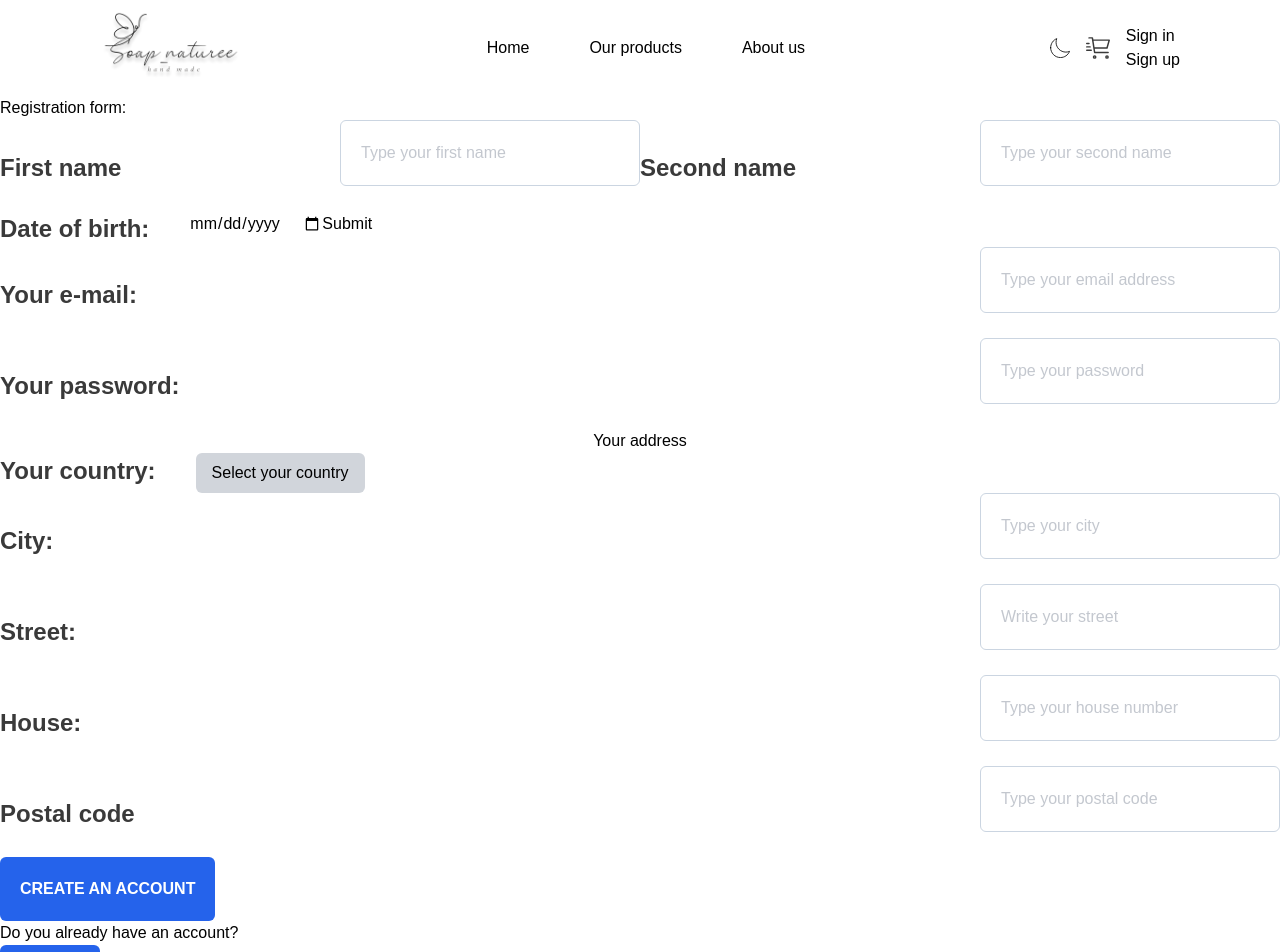
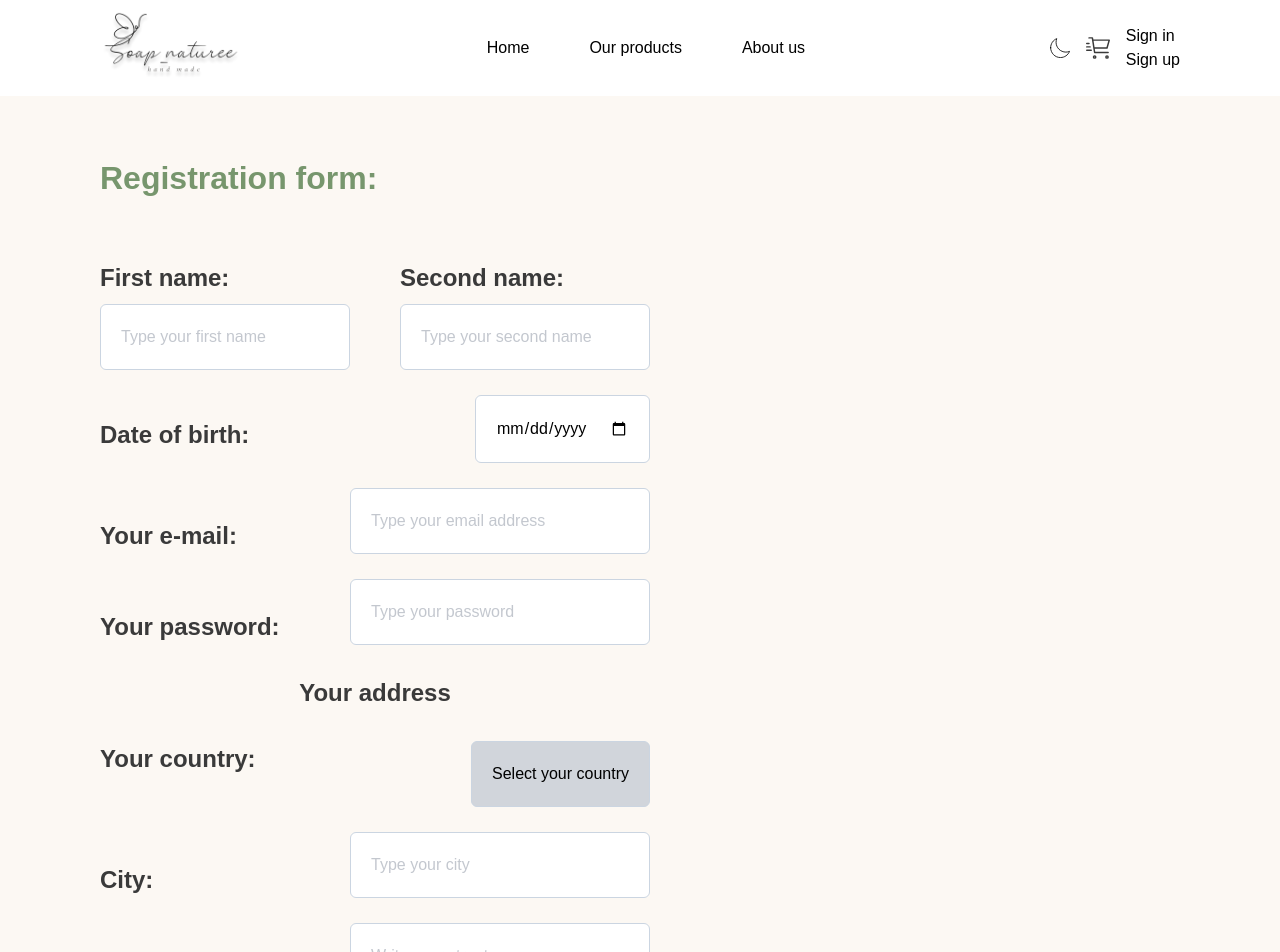
Before and after one commit to anastakozz/soap_naturee, a React (Create React App) app in the folder rs-soap-shop/: page /sign-up in a window 1280 px wide. Shown: the top 952 px of the page. Built offline with nearby package versions, Linux system fonts and the light colour scheme.

Commit message:
feat: improve registration form layout

```diff
--- a/rs-soap-shop/src/components/forms/Input.tsx
+++ b/rs-soap-shop/src/components/forms/Input.tsx
@@ -18,18 +18,21 @@ export const Input = ({ name, label, type, id, placeholder, validation, classNam
   const inputTailwind = 'p-5 font-medium rounded-md w-full border border-slate-300 placeholder:opacity-60'
 
   return (
+
     <div className={cn('flex flex-col w-full gap-2 md:flex-row md:justify-between md: mb-esm', className)}>
       <div className='flex justify-between items-end'>
         <label htmlFor={id} className='font-semibold text-h4 text-grayLColor whitespace-nowrap'>
           {label}
         </label>
+
         <div className={'md:hidden'}>
           <AnimatePresence mode='wait' initial={false}>
             {isInvalid && <InputError message={inputErrors.error.message} key={inputErrors.error.message} />}
           </AnimatePresence>
         </div>
       </div>
-      <div className={'w-inputWidth'}>
+
+      <div className={'w-inputs'}>
         <div className={'hidden md:block w-big'}>
           <AnimatePresence mode='wait' initial={false}>
             {isInvalid && <InputError message={inputErrors.error.message} key={inputErrors.error.message} />}
@@ -44,6 +47,7 @@ export const Input = ({ name, label, type, id, placeholder, validation, classNam
           {...register(name, validation)}
         />
       </div>
+
     </div>
   )
 }
--- /dev/null
+++ b/rs-soap-shop/src/components/forms/inputColumn.tsx
@@ -0,0 +1,72 @@
+import cn from 'classnames'
+import { findInputError } from '../../utils/findInputError'
+import { useFormContext } from 'react-hook-form'
+import { AnimatePresence, motion } from 'framer-motion'
+import { MdError } from 'react-icons/md'
+import { InputProps, InputErrorProps, InputErrorObject } from '../../lib/interfaces'
+import { isFormInvalid } from '../../utils/isFormInvalid'
+
+export const InputColumn = ({ name, label, type, id, placeholder, validation, className }: InputProps) => {
+  const {
+    register,
+    formState: { errors }
+  } = useFormContext()
+
+  const inputErrors = findInputError(errors, name) as InputErrorObject
+  const isInvalid = isFormInvalid(inputErrors)
+
+  const inputTailwind = 'p-5 font-medium rounded-md w-inputs border border-slate-300 placeholder:opacity-60 md:w-inputName'
+
+  return (
+
+    <div className={cn('flex w-inputs gap-2 flex-col md:justify-between md: mb-esm', className)}>
+      <div className='flex justify-between items-end'>
+        <label htmlFor={id} className='font-semibold text-h4 text-grayLColor whitespace-nowrap'>
+          {label}
+        </label>
+
+        <div className={'md:hidden'}>
+          <AnimatePresence mode='wait' initial={false}>
+            {isInvalid && <InputError message={inputErrors.error.message} key={inputErrors.error.message} />}
+          </AnimatePresence>
+        </div>
+      </div>
+
+      <div className={'w-inputs'}>
+        <div className={'hidden md:block w-big'}>
+          <AnimatePresence mode='wait' initial={false}>
+            {isInvalid && <InputError message={inputErrors.error.message} key={inputErrors.error.message} />}
+          </AnimatePresence>
+        </div>
+
+        <input
+          id={id}
+          type={type}
+          className={cn(inputTailwind)}
+          placeholder={placeholder}
+          {...register(name, validation)}
+        />
+      </div>
+
+    </div>
+  )
+}
+
+const InputError = ({ message }: InputErrorProps) => {
+  return (
+    <motion.p
+      className='flex items-center gap-1 px-2 font-semibold text-red-500 bg-red-100 rounded-md'
+      {...framerError}
+    >
+      <MdError />
+      {message}
+    </motion.p>
+  )
+}
+
+const framerError = {
+  initial: { opacity: 0, y: 10 },
+  animate: { opacity: 1, y: 0 },
+  exit: { opacity: 0, y: 10 },
+  transition: { duration: 0.2 }
+}
--- a/rs-soap-shop/src/components/forms/loginForm/LoginForm.tsx
+++ b/rs-soap-shop/src/components/forms/loginForm/LoginForm.tsx
@@ -13,9 +13,10 @@ export const LoginForm = () => {
 
   return (
     <FormProvider {...methods}>
-      <form onSubmit={e => e.preventDefault()} noValidate autoComplete='off' className='container px-sm py-sm md:px-big md:py-bigY '>
+      <form onSubmit={e => e.preventDefault()} noValidate autoComplete='off' className='bg-secondaryColor'>
+        <div className='container px-sm py-sm md:px-big md:py-bigY'>
           <h3 className={'text-accentColor text-h3 font-bold pb-bigY'}>Sign In form:</h3>
-        <div className={'md:w-formWidth'}>
+          <div className={'md:w-form'}>
             <Input {...emailValidation} />
             <Input {...passwordValidation} />
           </div>
@@ -26,6 +27,7 @@ export const LoginForm = () => {
           <div className={'my-sm'}>
             <EmptyButton to={'/sign-up'}>CREATE AN ACCOUNT</EmptyButton>
           </div>
+        </div>
       </form>
     </FormProvider>
   )
--- a/rs-soap-shop/src/components/forms/registrationForm/RegistrationForm.tsx
+++ b/rs-soap-shop/src/components/forms/registrationForm/RegistrationForm.tsx
@@ -4,6 +4,8 @@ import { emailValidation, nameValidation, numValidation, passwordValidation } fr
 import DatePicker from './dateInput'
 import Dropdown from './dropDown'
 import React from 'react'
+import {InputColumn} from '../inputColumn';
+import EmptyButton from '../../buttons/emptyButton';
 
 export const RegistrationForm = () => {
   const methods = useForm()
@@ -14,38 +16,36 @@ export const RegistrationForm = () => {
 
   return (
     <FormProvider {...methods}>
-      <form onSubmit={e => e.preventDefault()} noValidate autoComplete='off' className='container'>
-        <h3>Registration form:</h3>
-        <div className={'flex'}>
-          <Input {...nameValidation} label='First name' placeholder='Type your first name' />
-          <Input {...nameValidation} label='Second name' placeholder='Type your second name' />
+      <form onSubmit={e => e.preventDefault()} noValidate autoComplete='off' className='bg-secondaryColor'>
+        <div className='container px-sm py-sm md:px-big md:py-bigY'>
+          <h3 className={'text-accentColor text-h3 font-bold pb-bigY'}>Registration form:</h3>
+          <div className={'md:w-form'}>
+            <div className={'md:flex justify-between'}>
+              <InputColumn {...nameValidation} label='First name:' placeholder='Type your first name' />
+              <InputColumn {...nameValidation} label='Second name:' placeholder='Type your second name' />
             </div>
-        <DatePicker />
+            <DatePicker control={methods.control} />
             <Input {...emailValidation} />
             <Input {...passwordValidation} />
-        <h3 className={'text-center'}>Your address</h3>
-        <div className={'flex'}>
-          <h3 className={'font-semibold text-h4 text-grayLColor whitespace-nowrap mr-10'}>Your country:</h3>
-          <Dropdown />
+            <h4 className={'text-h4 text-grayLColor font-bold my-sm text-center'}>Your address</h4>
+            <div className={'md:flex mb-esm justify-between'}>
+              <h4 className={'mb-min font-semibold text-h4 text-grayLColor whitespace-nowrap mr-10 md:mb-0'}>Your country:</h4>
+              <Dropdown control={methods.control} />
             </div>
 
             <Input {...nameValidation} label='City:' placeholder='Type your city' />
             <Input {...nameValidation} label='Street:' placeholder='Write your street' />
             <Input {...nameValidation} label='House:' placeholder='Type your house number' />
             <Input {...numValidation} label='Postal code' placeholder='Type your postal code' />
-        <button
-          onClick={onSubmit}
-          className='flex items-center gap-1 p-5 font-semibold text-white bg-blue-600 rounded-md hover:bg-blue-800'
-        >
-          CREATE AN ACCOUNT
-        </button>
-        <p>Do you already have an account?</p>
-        <button
-          onClick={onSubmit}
-          className='flex items-center gap-1 p-5 font-semibold text-white bg-blue-600 rounded-md hover:bg-blue-800'
-        >
-          SIGN IN
-        </button>
+            <div className={'my-sm'}>
+              <EmptyButton onClick={onSubmit}>CREATE AN ACCOUNT</EmptyButton>
+            </div>
+            <p className={'text-h4 font-semibold text-grayLColor'}>Do you already have an account?</p>
+            <div className={'my-sm'}>
+              <EmptyButton to={'/sign-in'}>SIGN IN</EmptyButton>
+            </div>
+          </div>
+          </div>
       </form>
     </FormProvider>
   )
--- a/rs-soap-shop/src/components/forms/registrationForm/dateInput.tsx
+++ b/rs-soap-shop/src/components/forms/registrationForm/dateInput.tsx
@@ -1,42 +1,28 @@
-import React, { useState } from 'react'
-import 'react-datepicker/dist/react-datepicker.css'
+import { Controller, Control } from 'react-hook-form';
 
-function DatePicker() {
-  const [selectedDate, setSelectedDate] = useState('')
-  const [validationError, setValidationError] = useState('')
-
-  const handleDateChange = (event: React.ChangeEvent<HTMLInputElement>) => {
-    const inputValue = event.target.value
-    setSelectedDate(inputValue)
-    setValidationError('')
-  }
-
-  const handleSubmit = () => {
-    if (!selectedDate) {
-      setValidationError('Date is required')
-    } else {
-      const date = new Date(selectedDate)
-      if (isNaN(date.getTime())) {
-        setValidationError('Invalid date format')
-      } else if (date.getFullYear() < 1900) {
-        setValidationError('Year must be 1900 or later')
-      } else {
-        setValidationError('')
-      }
-    }
-  }
-
+const DatePicker = ({ control }: { control: Control }) => {
   return (
-    <div className={'flex'}>
-      <h2 className={'font-semibold text-h4 text-grayLColor whitespace-nowrap mr-10'}>Date of birth:</h2>
-      <div>
-        <input type='date' value={selectedDate} onChange={handleDateChange} required />
-        {validationError && <p style={{ color: 'red' }}>{validationError}</p>}
-        {selectedDate && !validationError && <p>Selected Date: {selectedDate}</p>}
-        <button onClick={handleSubmit}>Submit</button>
-      </div>
-    </div>
-  )
+    <Controller
+      name='selectedDate'
+      control={control}
+      rules={{ required: 'Date is required' }}
+      render={({ field, fieldState }) => (
+        <div className={'md:flex justify-between items-end mb-esm'}>
+          <h2 className={'mb-min font-semibold text-h4 text-grayLColor whitespace-nowrap mr-10'}>Date of birth:</h2>
+          <div>
+            <input
+              type='date'
+              className={'p-5 font-medium rounded-md w-full border border-slate-300 placeholder:opacity-60'}
+              {...field}
+              required
+            />
+            {fieldState.error && <p style={{ color: 'red' }}>{fieldState.error.message}</p>}
+            {field.value && !fieldState.error && <p>Selected Date: {field.value}</p>}
+          </div>
+        </div>
+      )}
+    />
+  );
 }
 
-export default DatePicker
+export default DatePicker;
--- a/rs-soap-shop/src/components/forms/registrationForm/dropDown.tsx
+++ b/rs-soap-shop/src/components/forms/registrationForm/dropDown.tsx
@@ -1,21 +1,33 @@
-import React, { useState } from 'react'
+import React, { useState } from 'react';
+import { Controller, Control } from 'react-hook-form';
 
-const Dropdown = () => {
-  const [isOpen, setIsOpen] = useState(false)
-  const [selectedOption, setSelectedOption] = useState(null)
+interface DropdownProps {
+  control: Control;
+}
+
+const Dropdown = ({ control }: DropdownProps) => {
+  const [isOpen, setIsOpen] = useState(false);
+  const [selectedOption, setSelectedOption] = useState(null);
 
   const toggleDropdown = () => {
-    setIsOpen(!isOpen)
-  }
+    setIsOpen(!isOpen);
+  };
 
   const handleOptionSelect = (option: string) => {
-    setSelectedOption(option)
-    setIsOpen(false)
-  }
+    setSelectedOption(option);
+    setIsOpen(false);
+  };
 
   return (
     <div className='relative'>
-      <button onClick={toggleDropdown} className='bg-gray-300 hover:bg-gray-400 px-4 py-2 rounded-md'>
+      <Controller
+        name='selectedCountry'
+        control={control}
+        rules={{ required: 'Please select a country' }}
+        defaultValue=''
+        render={({fieldState }) => (
+          <div className='relative'>
+            <button onClick={toggleDropdown} className='font-medium rounded-md w-full border border-slate-300 bg-gray-300 hover:bg-gray-400 p-5'>
               {selectedOption || 'Select your country'}
             </button>
 
@@ -32,8 +44,14 @@ const Dropdown = () => {
                 </li>
               </ul>
             )}
+
+            {fieldState.error && <p style={{ color: 'red' }}>{fieldState.error.message}</p>}
           </div>
-  )
-}
+        )}
+      />
 
-export default Dropdown
+    </div>
+  );
+};
+
+export default Dropdown;
--- a/rs-soap-shop/tailwind.config.js
+++ b/rs-soap-shop/tailwind.config.js
@@ -34,8 +34,9 @@ module.exports = {
       },
       width: {
         big: '100px',
-        formWidth: '550px',
-        inputWidth: '300px'
+        form: '550px',
+        inputs: '300px',
+        inputName: '250px'
       },
       padding: {
         sm: '25px',
@@ -47,6 +48,7 @@ module.exports = {
         btnY2: '82px'
       },
       margin: {
+        min: '10px',
         esm: '25px',
         sm: '30px',
         md: '60px',
```
Lines whose indentation alone changed are shown as unchanged.
